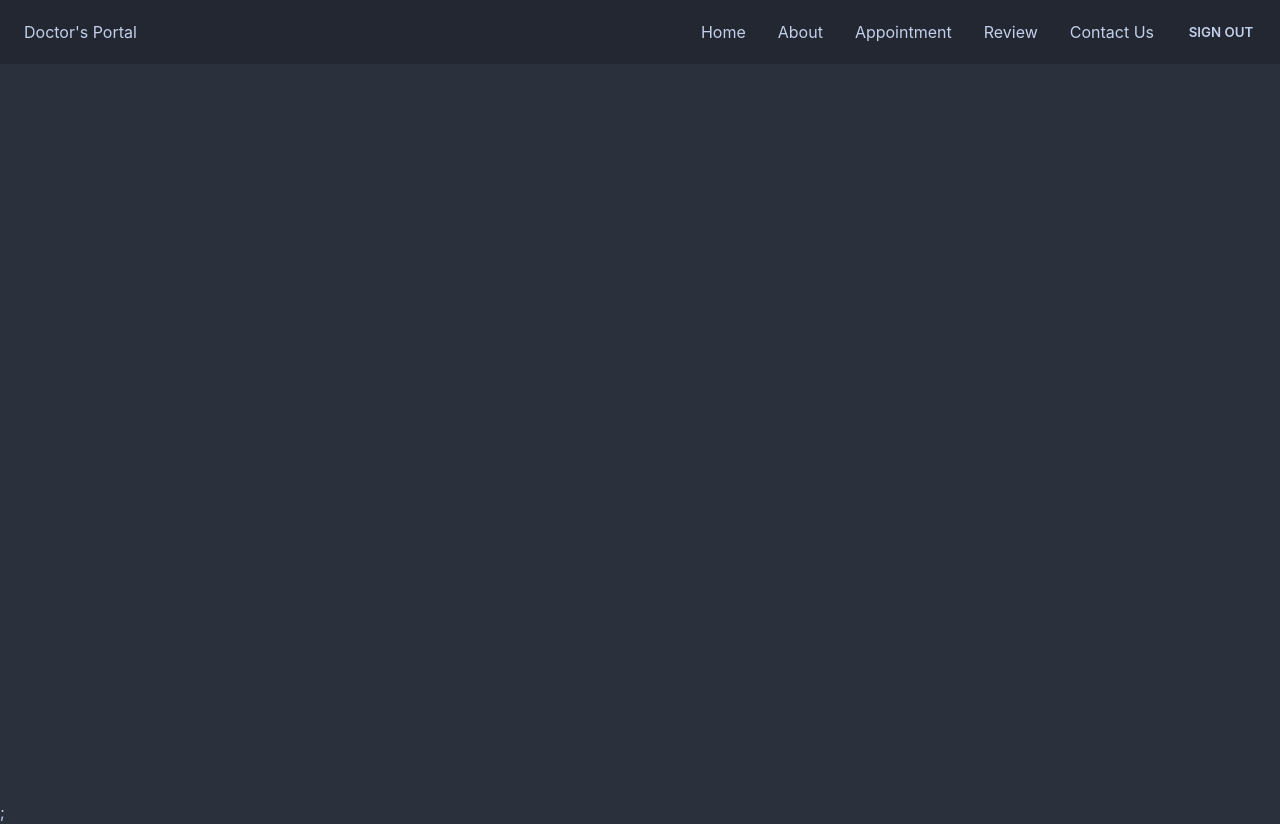
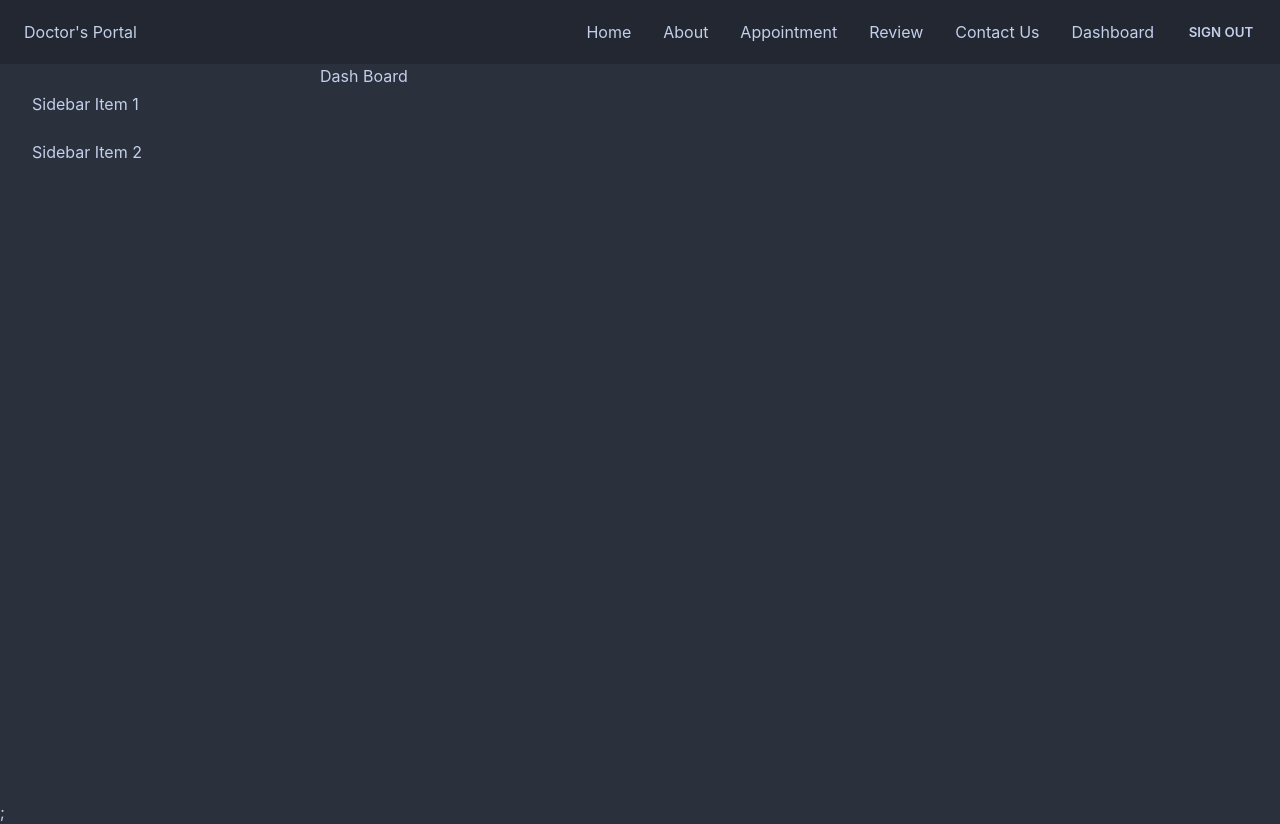
Before and after one commit to RAHUL573769/fullStackProjectClientSide, a React (Create React App) app: page /dashboard in a window 1280 px wide. Built offline with nearby package versions, Linux system fonts and the light colour scheme; no server answers; sample sign-in values are in the browser's storage.

Commit message:
chagesmad commit

```diff
--- a/src/App.js
+++ b/src/App.js
@@ -10,6 +10,9 @@ import Review from "./Components/Review/Review";
 import Header from "./Components/Shared/Header";
 import { ToastContainer, toast } from "react-toastify";
 import "react-toastify/dist/ReactToastify.css";
+import Dash from "./Components/Dashboard/Dash";
+import MyAppointments from "./Components/Dashboard/MyAppointments";
+import MyReview from "./Components/Dashboard/MyReview";
 
 function App() {
   return (
@@ -26,6 +29,17 @@ function App() {
               </RequireA>
             }
           ></Route>
+          <Route
+            path="/dashboard"
+            element={
+              <RequireA>
+                <Dash></Dash>
+              </RequireA>
+            }
+          >
+            <Route index element={<MyAppointments></MyAppointments>}></Route>
+            <Route path="review" element={<MyReview></MyReview>}></Route>
+          </Route>
           <Route path="/review" element={<Review></Review>}></Route>
           <Route path="/about" element={<About></About>}></Route>
           <Route path="/contactus" element={<ContactUs></ContactUs>}></Route>
--- a/src/Components/Appointment/AvailableAppointments.js
+++ b/src/Components/Appointment/AvailableAppointments.js
@@ -5,22 +5,26 @@ import BookingModal from "./BookingModal";
 import MakeAppointment from "./MakeAppointment";
 
 const AvailableAppointments = ({ date, setDate }) => {
-  const [services, setServices] = useState([]);
+  // const [services, setServices] = useState([]);
 
   const [treatment, setTreatment] = useState(null);
 
   const formattedDate = format(date, "PP");
 
-  const { data, isLoading } = useQuery(["available", formattedDate], () =>
+  const {
+    data: services,
+    isLoading,
+    refetch,
+  } = useQuery(["available", formattedDate], () =>
     fetch(`http://localhost:5000/available?date=${formattedDate}`).then((res) =>
       res.json()
     )
   );
 
-  useEffect(() => {
-    setServices(data);
-    console.log(data);
-  }, [data]);
+  // useEffect(() => {
+  //   setServices(data);
+  //   console.log(data);
+  // }, [data]);
   if (isLoading) {
     return <button class="btn loading">loading</button>;
   }
@@ -48,6 +52,7 @@ const AvailableAppointments = ({ date, setDate }) => {
           date={date}
           setTreatment={setTreatment}
           treatment={treatment}
+          refetch={refetch}
         ></BookingModal>
       )}
     </div>
--- a/src/Components/Appointment/BookingModal.js
+++ b/src/Components/Appointment/BookingModal.js
@@ -5,7 +5,7 @@ import { ToastContainer, toast } from "react-toastify";
 
 import { useAuthState } from "react-firebase-hooks/auth";
 
-const BookingModal = ({ date, treatment, setTreatment }) => {
+const BookingModal = ({ date, treatment, setTreatment, refetch }) => {
   const { _id, name, slots } = treatment;
 
   const [user, loading, error] = useAuthState(auth);
@@ -44,6 +44,8 @@ const BookingModal = ({ date, treatment, setTreatment }) => {
             `Already hav an apoointment on ${result.booking?.date} at  ${result.booking?.slot}`
           );
         }
+        refetch();
+        setTreatment(null);
       });
   };
   return (
@@ -51,6 +53,12 @@ const BookingModal = ({ date, treatment, setTreatment }) => {
       <input type="checkbox" id="booking-modal" class="modal-toggle" />
       <div class="modal modal-bottom sm:modal-middle">
         <div class="modal-box">
+          <label
+            for="booking-modal"
+            class="btn btn-sm btn-circle absolute right-2 top-2"
+          >
+            ✕
+          </label>
           <h3 class="font-bold text-lg">{name}</h3>
 
           <form
--- /dev/null
+++ b/src/Components/Dashboard/Dash.js
@@ -0,0 +1,28 @@
+import React from "react";
+import { Link, Outlet } from "react-router-dom";
+
+const Dash = () => {
+  return (
+    <div class="drawer drawer-mobile">
+      <input id="my-drawer-2" type="checkbox" class="drawer-toggle" />
+      <div class="drawer-content ">
+        <h2>Dash Board</h2>
+        <Outlet></Outlet>
+      </div>
+      <div class="drawer-side">
+        <label for="my-drawer-2" class="drawer-overlay"></label>
+        <ul class="menu p-4 overflow-y-auto w-80 bg-base-100 text-base-content">
+          {/* <!-- Sidebar content here --> */}
+          <li>
+            <Link to="/dashboard">Sidebar Item 1</Link>
+          </li>
+          <li>
+            <Link to="/dashboard/review">Sidebar Item 2</Link>
+          </li>
+        </ul>
+      </div>
+    </div>
+  );
+};
+
+export default Dash;
--- /dev/null
+++ b/src/Components/Dashboard/MyAppointments.js
@@ -0,0 +1,12 @@
+import React, { useEffect, useState } from "react";
+
+const MyAppointments = () => {
+  const [appointments, setAppointments] = useState([]);
+
+  // useEffect(() => {
+  //   fetch('')
+  // })
+  return <div></div>;
+};
+
+export default MyAppointments;
--- /dev/null
+++ b/src/Components/Dashboard/MyReview.js
@@ -0,0 +1,11 @@
+import React from "react";
+
+const MyReview = () => {
+  return (
+    <div>
+      <h1>Hi from myreview</h1>
+    </div>
+  );
+};
+
+export default MyReview;
--- a/src/Components/Shared/Header.js
+++ b/src/Components/Shared/Header.js
@@ -52,6 +52,12 @@ const Header = ({ children }) => {
                 <li>
                   <Link to="contactus">Contact Us</Link>
                 </li>
+
+                {user && (
+                  <li>
+                    <Link to="/dashboard">Dashboard</Link>
+                  </li>
+                )}
                 <li>
                   {user ? (
                     <button onClick={logout} className="btn btn-ghost">
@@ -87,8 +93,19 @@ const Header = ({ children }) => {
             <li>
               <Link to="login">Login</Link>
             </li>
+            <li>
+              <Link to="dashboard">Dashboard</Link>
+            </li>
           </ul>
         </div>
+      </div>
+      <div className="navbar-end">
+        <label
+          for="my-drawer-2"
+          className="btn btn-primary drawer-button lg:hidden"
+        >
+          Abc
+        </label>
       </div>
     </div>
   );
```
